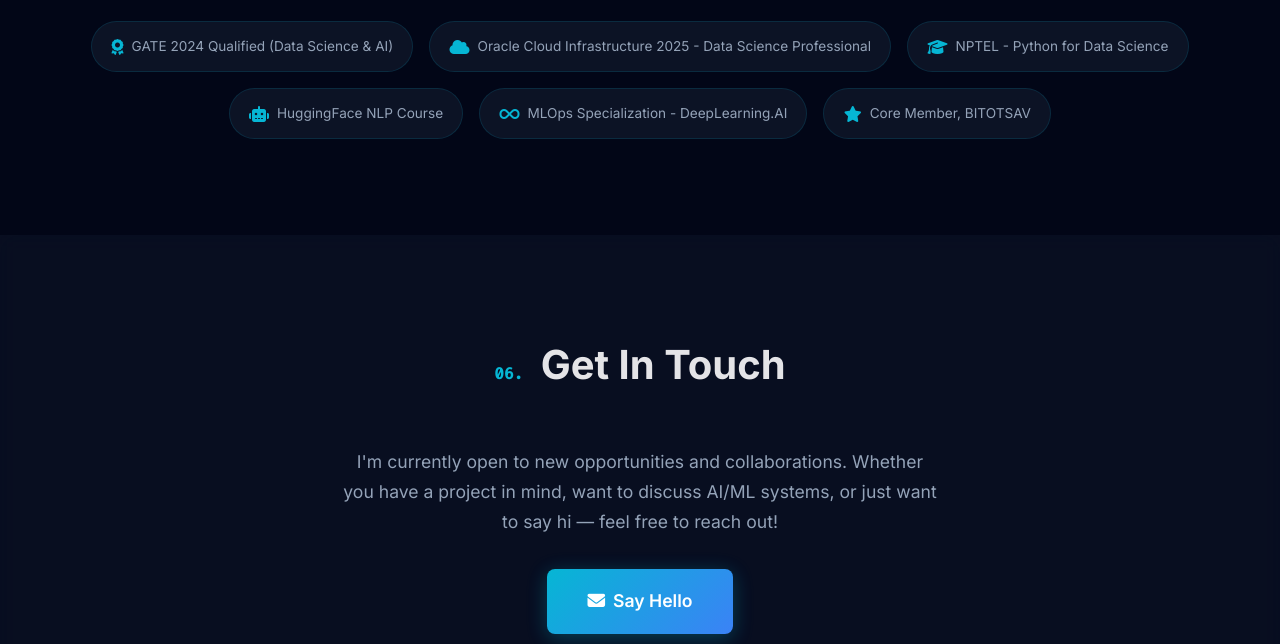
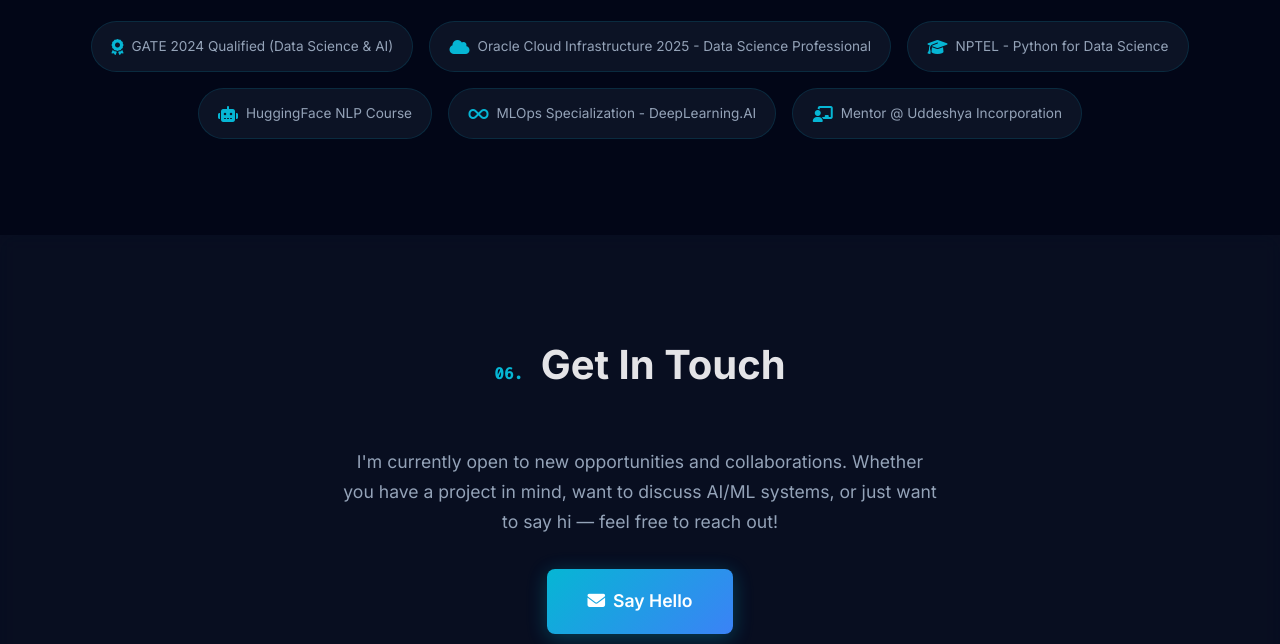
Before and after one commit to tushkr3/tushkr3.github.io, a plain HTML site: page index.html in a window 1280 px wide. Shown: the part 5387-6031 px from the top of the page. Drawn offline with Linux system fonts and the light colour scheme; animation ran at ten frames a second.

Commit message:
Add files

```diff
--- a/index.html
+++ b/index.html
@@ -523,8 +523,8 @@
                         <span>MLOps Specialization - DeepLearning.AI</span>
                     </div>
                     <div class="cert-badge">
-                        <i class="fas fa-star"></i>
-                        <span>Core Member, BITOTSAV</span>
+                        <i class="fas fa-chalkboard-teacher"></i>
+                        <span>Mentor @ Uddeshya Incorporation</span>
                     </div>
                 </div>
             </div>
```
